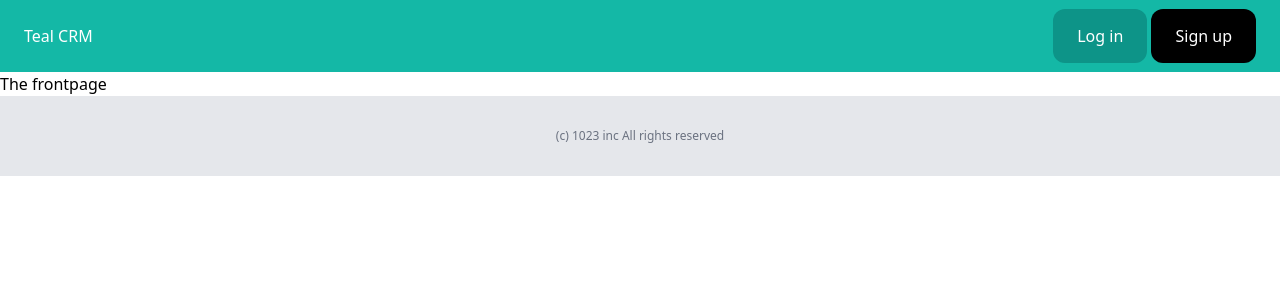
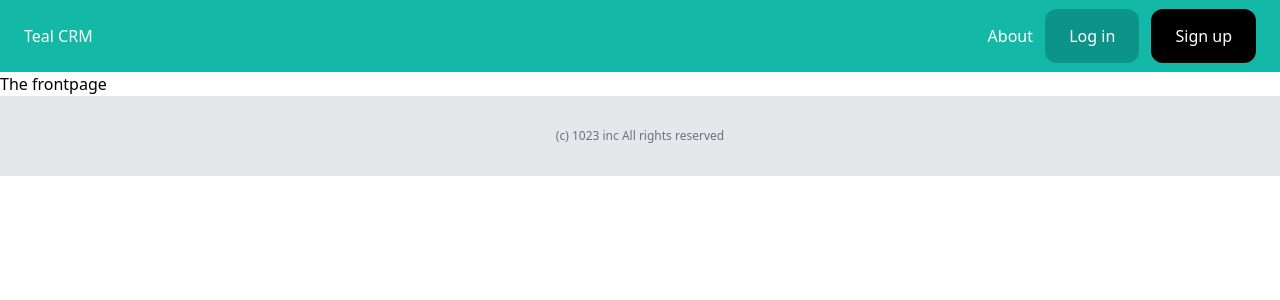
Before and after one commit to 1023LLC/Teal-CRM, a Django app: page / in a window 1280 px wide. Shown: the top 300 px of the page. Run offline with Django 5.2, Linux system fonts and the light colour scheme; some libraries are stand-ins or nearby versions.

Commit message:
Created about page

```diff
--- a/core/templates/core/base.html
+++ b/core/templates/core/base.html
@@ -9,20 +9,27 @@
   </head>
   <body>
     <nav class="py-6 px-6 flex justify-between bg-teal-500">
-        <a href="/" class="text-white">Teal CRM</a>
+      <a href="/" class="text-white">Teal CRM</a>
 
-        <div>
-            <a href="/" class="py-4 px-6 bg-teal-600 text-white rounded-xl hover:bg-orange-400 transition duration-500 ease-in-out">Log in</a>
-            <a href="/" class="py-4 px-6 bg-black text-white rounded-xl hover:bg-orange-400 transition duration-500 ease-in-out">Sign up</a>
-        </div>
+      <div class="space-x-2">
+        <a href="{% url 'core:about' %}" class="text-white">About</a>
+        <a
+          href="/"
+          class="py-4 px-6 bg-teal-600 text-white rounded-xl hover:bg-orange-400 transition duration-500 ease-in-out"
+          >Log in</a
+        >
+        <a
+          href="/"
+          class="py-4 px-6 bg-black text-white rounded-xl hover:bg-orange-400 transition duration-500 ease-in-out"
+          >Sign up</a
+        >
+      </div>
     </nav>
 
-    {% block content %}
-
-    {% endblock %}
+    {% block content %} {% endblock %}
 
     <footer class="py-8 bg-gray-200 text-center">
-        <p class="text-xs text-gray-500">(c) 1023 inc All rights reserved</p>
+      <p class="text-xs text-gray-500">(c) 1023 inc All rights reserved</p>
     </footer>
   </body>
 </html>
--- a/core/urls.py
+++ b/core/urls.py
@@ -2,7 +2,10 @@ from django.urls import path
 
 from . import views
 
+app_name = 'core'
 
 urlpatterns = [
-    path('', views.index, name='index')
+    path('', views.index, name='index'),
+    path('about/', views.about, name='about')
+
 ]
--- a/core/views.py
+++ b/core/views.py
@@ -2,3 +2,7 @@ from django.shortcuts import render
 
 def index(request):
     return render(request, 'core/index.html')
+
+
+def about(request):
+    return render(request, 'core/about.html')
```
Also changed, not shown: core/templates/core/about.html (added, +10 -0 lines).
